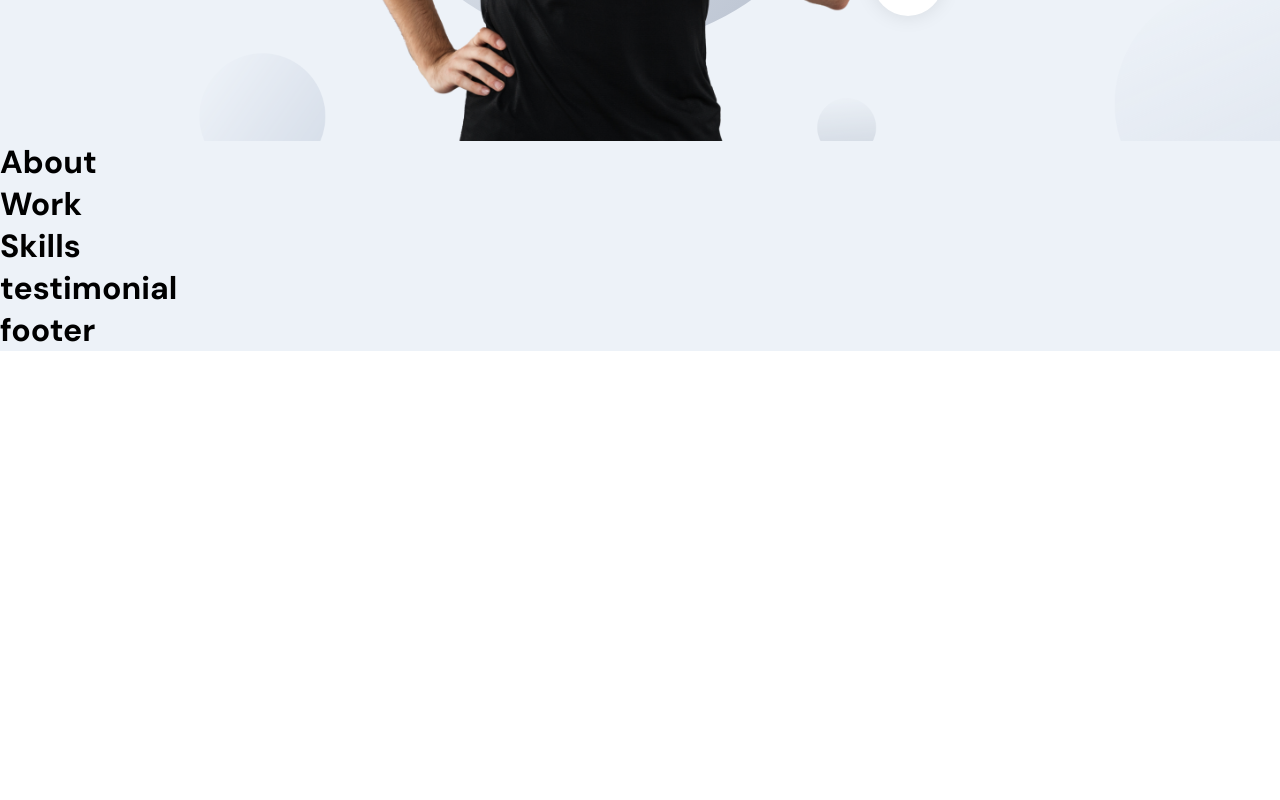
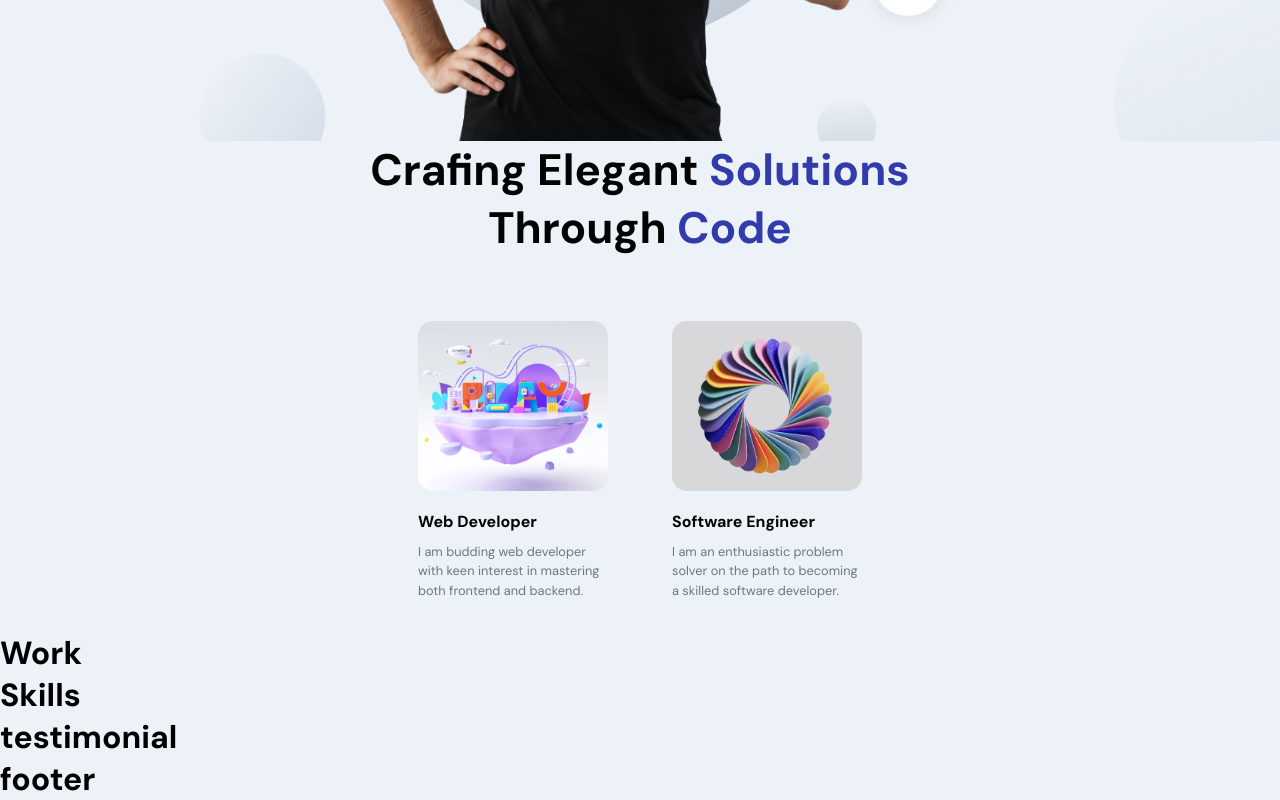
Before and after one commit to arghyadeep-b/My-Portfolio, a React (Create React App) app: page / in a window 1280 px wide. Shown: the part 582-1382 px from the top of the page. Before the commit the page ends 933 px from the top, so only its background shows below. Built offline with nearby package versions, Linux system fonts and the light colour scheme.

Commit message:
Integrated Sanity CMS to the Abouts section

```diff
--- a/src/container/About/About.jsx
+++ b/src/container/About/About.jsx
@@ -1,11 +1,54 @@
 import React from "react";
+import { motion } from "framer-motion";
+
+import { images } from "../../constants";
+
 import "./About.scss";
+
+const abouts = [
+  {
+    title: "Web Developer",
+    description:
+      "I am budding web developer with keen interest in mastering both frontend and backend.",
+    imgUrl: images.about01,
+  },
+  {
+    title: "Software Engineer",
+    description:
+      "I am an enthusiastic problem solver on the path to becoming a skilled software developer.",
+    imgUrl: images.about02,
+  },
+];
 
 function About() {
   return (
-    <div>
-      <h1>About</h1>
-    </div>
+    <>
+      <h2 className="head-text">
+        Crafing elegant <span>solutions</span>
+        <br />
+        through <span>code</span>
+      </h2>
+
+      <div className="app__profiles">
+        {abouts.map((about, index) => (
+          <motion.div
+            whileInView={{ opacity: 1 }}
+            whileHover={{ scale: 1.1 }}
+            transition={{ duration: 0.5, type: "tween" }}
+            className="app__profile-item"
+            key={about.title + index}
+          >
+            <img src={about.imgUrl} alt={about.title} />
+            <h2 className="bold-text" style={{ marginTop: 20 }}>
+              {about.title}
+            </h2>
+            <p className="p-text" style={{ marginTop: 10 }}>
+              {about.description}
+            </p>
+          </motion.div>
+        ))}
+      </div>
+    </>
   );
 }
 
--- a/src/container/About/About.scss
+++ b/src/container/About/About.scss
@@ -0,0 +1,37 @@
+.app__about{
+    flex: 1;
+    width: 100%;
+    flex-direction: column;
+}
+
+.app__profiles{
+    display: flex;
+    justify-content: center;
+    align-items: flex-start;
+    flex-wrap: wrap;
+    margin-top: 2rem;
+}
+
+.app__profile-item{
+    width: 190px;
+    display: flex;
+    justify-content: flex-start;
+    flex-direction: column;
+    margin: 2rem;
+
+    img{
+        width: 100%;
+        height: 170px;
+        border-radius: 15px;
+        object-fit: cover;
+    }
+
+    @media screen and (min-width:2000px) {
+        width: 370px;
+        margin: 2rem 4rem;
+
+        img{
+            height: 320px;
+        }
+    }
+}
```
